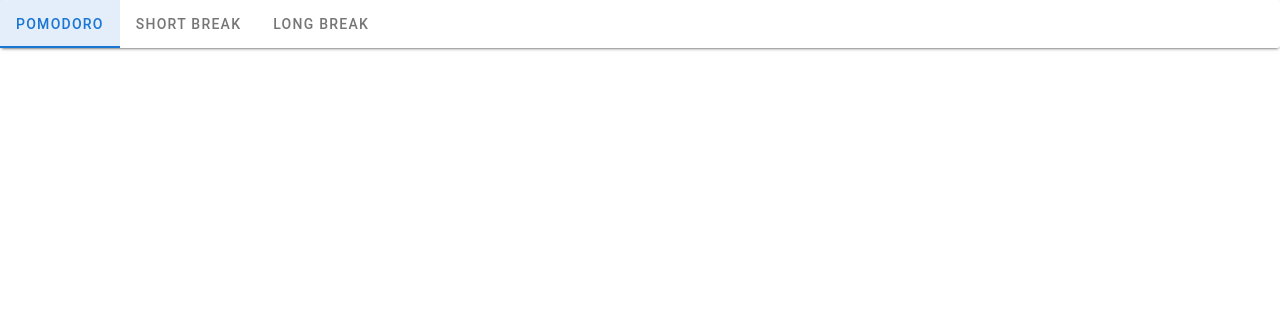
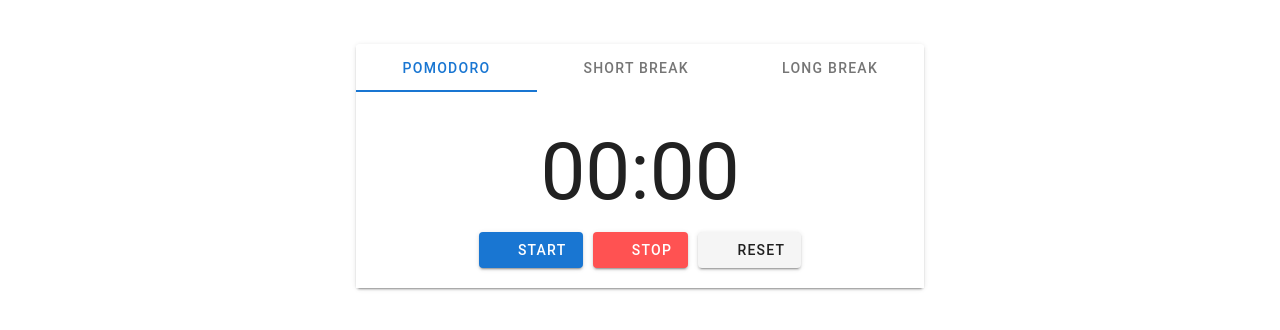
Before and after one commit to fabloliv/freecodecamp-pomodoro-clock, a Vue app: page / in a window 1280 px wide. Shown: the top 330 px of the page. Built offline with nearby package versions, Linux system fonts and the light colour scheme; the HTML template or start-up script is replaced by a standard one.

Commit message:
Add interface elements and some styles

```diff
--- a/src/App.vue
+++ b/src/App.vue
@@ -1,7 +1,13 @@
 <template>
   <v-app>
     <v-content>
-      <Pomodoro/>
+      <v-container>
+        <v-row>
+          <v-col sm="6" offset-sm="3" >
+            <Pomodoro/>
+          </v-col>
+        </v-row>
+      </v-container>
     </v-content>
   </v-app>
 </template>
--- a/src/components/Pomodoro.vue
+++ b/src/components/Pomodoro.vue
@@ -1,12 +1,39 @@
 <template>
-  <v-card>
-    <v-tabs v-model="timerType">
+  <v-card class="mt-8">
+    <v-tabs v-model="timerType" grow>
       <v-tab
         v-for="tab in tabTitles"
         :key="tab"
       >
         {{ tab }}
       </v-tab>
+      <v-tabs-items v-model="timerType">
+        <v-tab-item>
+          <v-card
+            color="basil"
+            class="pa-5 d-flex flex-column justify-center align-center"
+            flat
+          >
+            <h1 class="time">00:00</h1>
+
+            <div class="button-group">
+              <v-btn color="primary">
+                <v-icon left small>mdi-play-circle-outline</v-icon>
+                Start
+              </v-btn>
+              <v-btn color="error">
+                <v-icon left small>mdi-stop-circle-outline</v-icon>
+                Stop
+              </v-btn>
+              <v-btn>
+                <v-icon left small>mdi-restart</v-icon>
+                Reset
+              </v-btn>
+            </div>
+
+          </v-card>
+        </v-tab-item>
+      </v-tabs-items>
     </v-tabs>
   </v-card>
 </template>
@@ -21,3 +48,16 @@ export default {
     }
   }
 </script>
+
+<style lang="sass" scoped>
+  .v-card
+    width: 600px
+
+  .v-btn
+    margin: 0 5px
+
+  .time
+    font-size: 80px
+    font-weight: 400
+    text-align: center
+</style>
```
Lines whose indentation alone changed are shown as unchanged.
